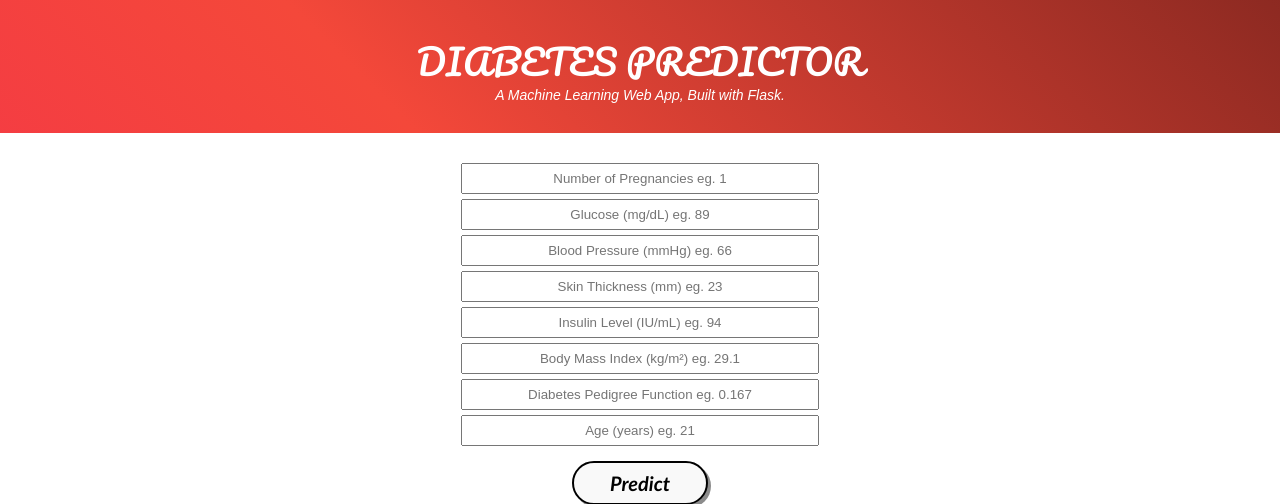
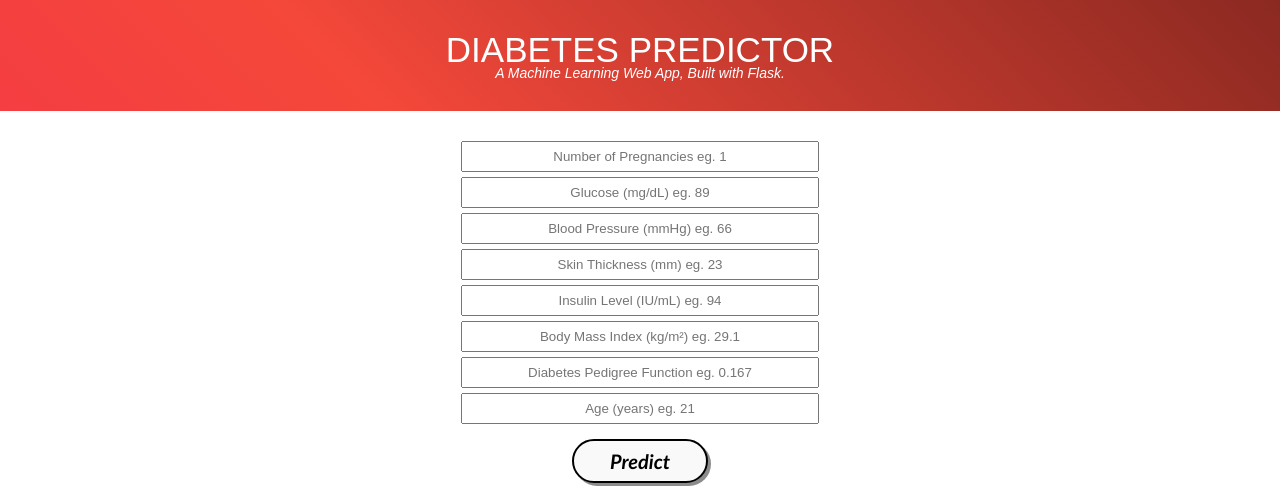
Before and after one commit to ritikmaheshwari29/Diabetes-Prediction-App, a Flask app: page / in a window 1280 px wide. Shown: the top 504 px of the page. Run offline with Flask 2, Linux system fonts and the light colour scheme; parts of the project's set-up code (start-up, migrations or seed data) failed here and were passed over; some libraries are stand-ins or nearby versions.

Commit message:
Update styles.css

```diff
--- a/static/styles.css
+++ b/static/styles.css
@@ -40,7 +40,7 @@ body{
 
 .heading_font{
     color: #ffffff;
-	font-family: 'Pacifico', Arial, Helvetica,sans-serif;
+	font-family: Arial, Helvetica,sans-serif;
 	font-size: 35px;
 	font-weight: normal;
 }
```
